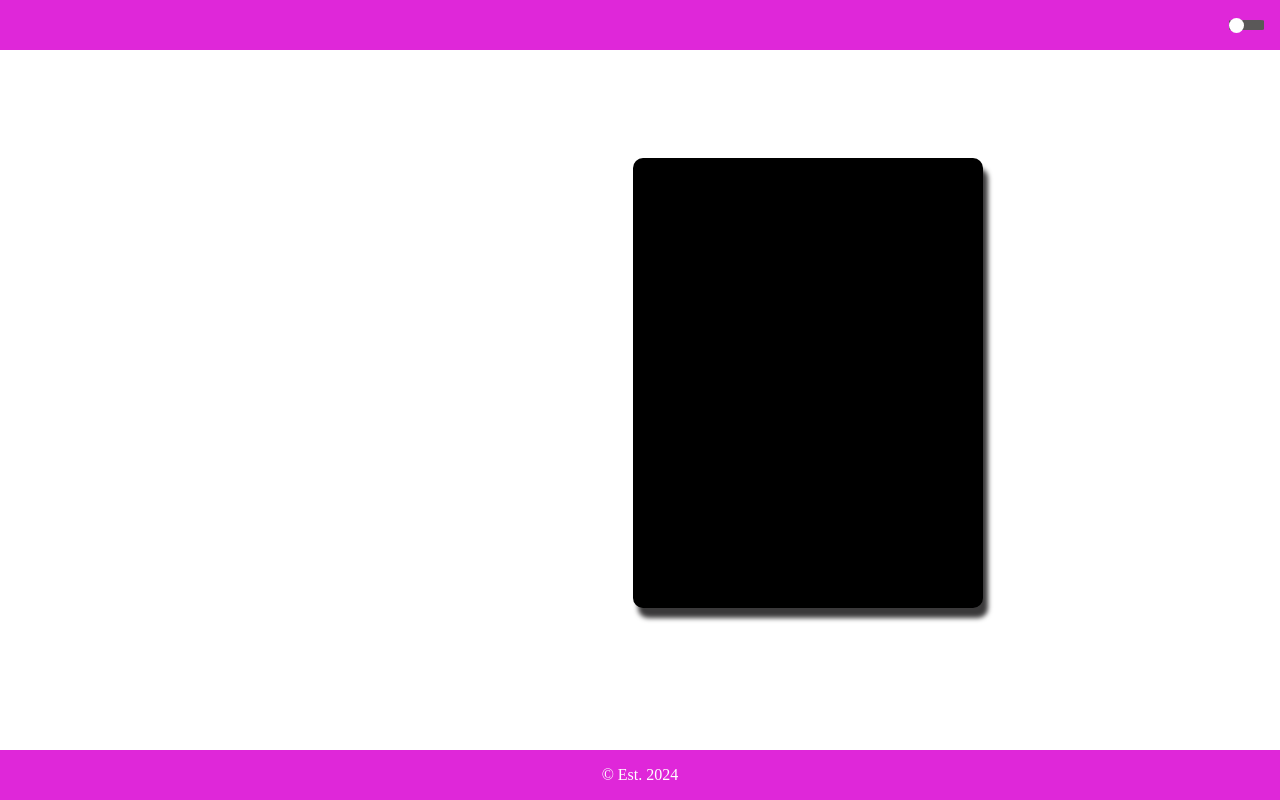
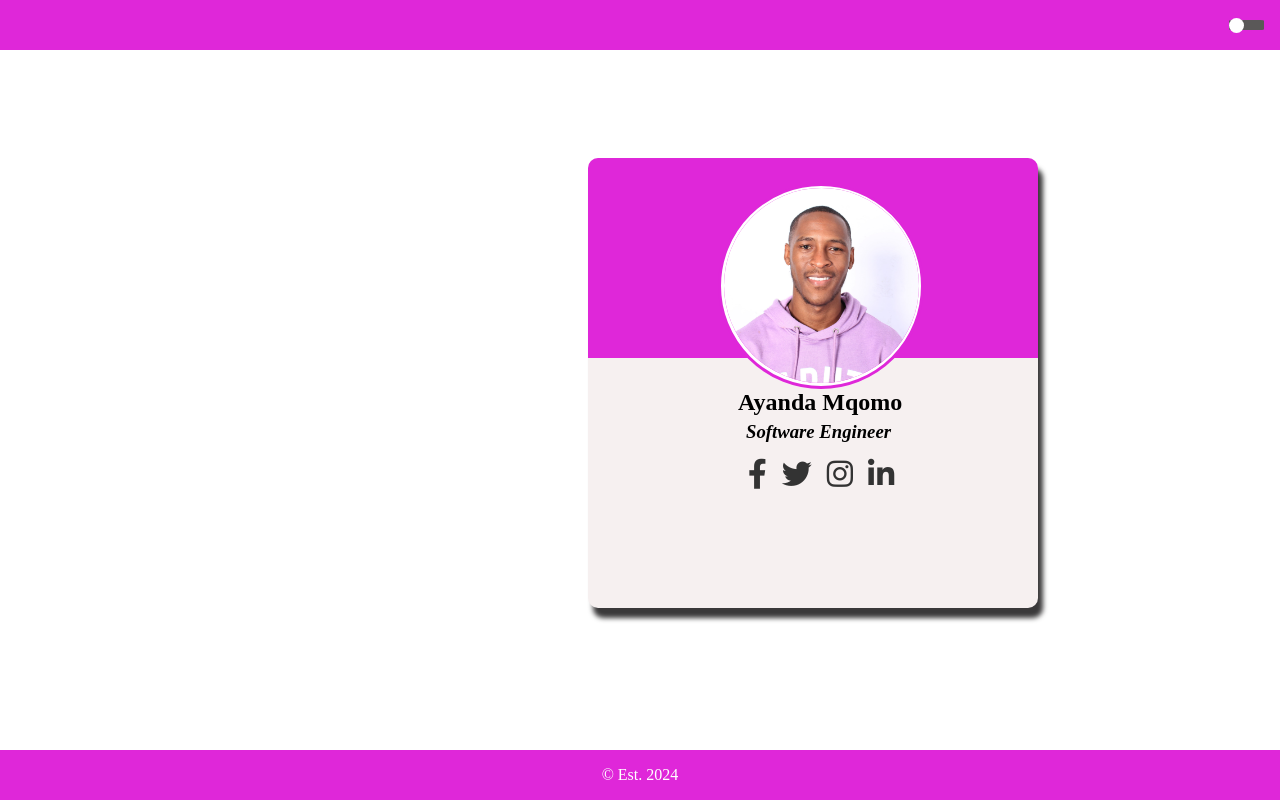
Before and after one commit to Ayanda2002/Responsive-Profile-Card, a plain HTML site: page index.html in a window 1280 px wide. Drawn offline with Linux system fonts and the light colour scheme.

Commit message:
Profile card elements

```diff
--- a/css/style.css
+++ b/css/style.css
@@ -47,12 +47,12 @@ body.dark{
 
 .profile_card{
     height: 450px;
-    width: 350px;
+    width: 450px;
     border-radius: 10px;
-    background-color: black;
+    background-color: rgb(246, 240, 240);
     position: relative;
     top: 150px;
-    left: 625px;
+    left: 580px;
     box-shadow: 5px 10px 5px rgb(58, 57, 58);
     transition: transform 0.3s ease, box-shadow 0.3s ease;
 }
@@ -60,6 +60,78 @@ body.dark{
 .profile_card:hover{
     transform: scale(1.1,1.1);
     box-shadow: 5px 10px 5px rgb(223, 39, 217);
+}
+
+.top_frame{
+    height: 200px;
+    width: 450px;
+    border-top-left-radius: 10px;
+    border-top-right-radius: 10px;
+    background-color: rgb(223, 39, 217);
+    position: relative;
+}
+
+.image_container{
+    height: 200px;
+    width: 200px;
+    border-radius: 50%;
+    background-color: rgb(255, 255, 255);
+    border: solid 3px rgb(223, 39, 217);
+    position: relative;
+    left: 130px;
+    top: 25px;
+}
+
+.image img{
+    height: 195px;
+    width: 195px;
+    border-radius: 50%;
+    background-color: rgb(223, 39, 217);
+    position: relative;
+    left: 3px;
+    top: 2px;
+    object-fit: cover;
+}
+
+.credentials{
+    position: relative;
+    left: 150px;
+}
+
+.credentials h2{
+    margin-top: 25px;
+    margin-bottom: 5px;
+}
+
+.credentials h3{
+    margin-top: 0px;
+    position: relative;
+    left: 8px;
+    font-style: italic;
+}
+
+.social_media{
+    position: relative;
+    left: 120px;
+    top: -20px;
+}
+
+.social_media ul{
+    list-style: none;
+    display: flex;
+    float: left;
+    gap: 15px;
+}
+
+.social_media a {
+    text-decoration: none;
+    color: #333;
+    font-size: 30px;
+    transition: color 0.3s ease;
+}
+
+.social_media ul li a:hover {
+    color: #0077b5; /* Example: LinkedIn blue, adjust per platform */
 }
 
 .footer{
--- a/index.html
+++ b/index.html
@@ -8,6 +8,7 @@
     <title>Responsive Profile Card</title>
     <link rel="shortcut icon" href="images/user.png" type="image/x-icon">
     <link rel="stylesheet" href="css/style.css">
+    <link href="https://cdnjs.cloudflare.com/ajax/libs/font-awesome/6.0.0/css/all.min.css" rel="stylesheet">
 </head>
 <body class="light">
     <header>
@@ -17,7 +18,26 @@
             </div>
         </div>
         <div class="profile_card">
+            <div class="top_frame">
+                <div class="image_container">
+                    <div class="image">
+                        <img src="images/ayanda.jpg" alt="A picture of myself">
+                    </div>
+                </div>
+                <div class="credentials">
+                    <h2>Ayanda Mqomo</h2>
+                    <h3>Software Engineer</h3>
+                </div>
+                <div class="social_media">
+                    <ul>
+                        <li><a href="https://facebook.com" target="_blank"><i class="fab fa-facebook-f"></i></a></li>
+                        <li><a href="https://twitter.com" target="_blank"><i class="fab fa-twitter"></i></a></li>
+                        <li><a href="https://instagram.com" target="_blank"><i class="fab fa-instagram"></i></a></li>
+                        <li><a href="https://linkedin.com" target="_blank"><i class="fab fa-linkedin-in"></i></a></li>
+                    </ul>
+                </div>
 
+            </div>
         </div>
     </header>
     <main>
```
Also changed, not shown: images/ayanda.jpg (added).
